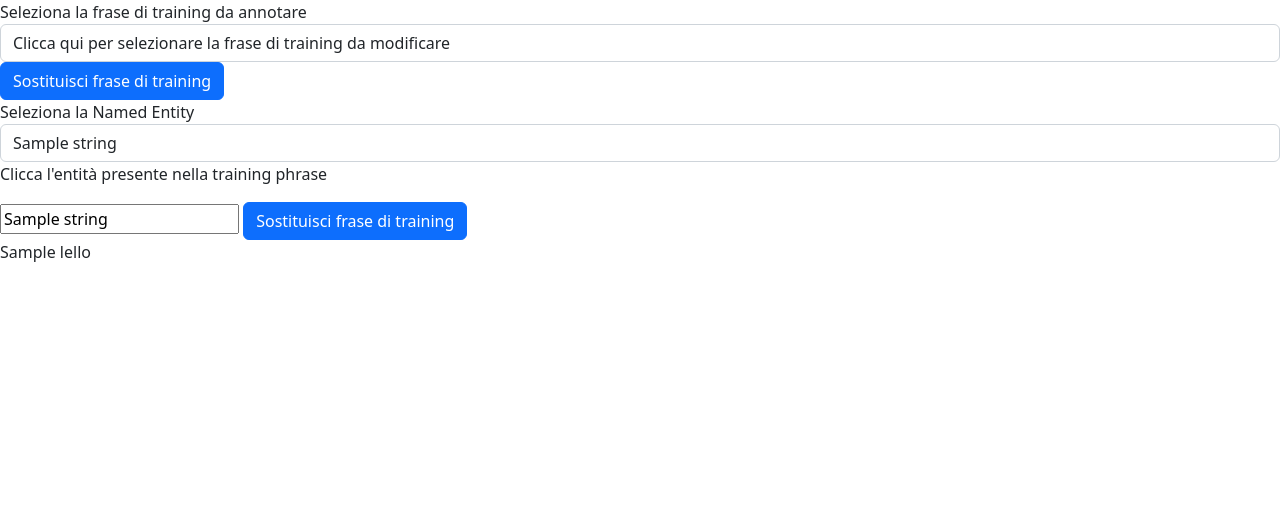
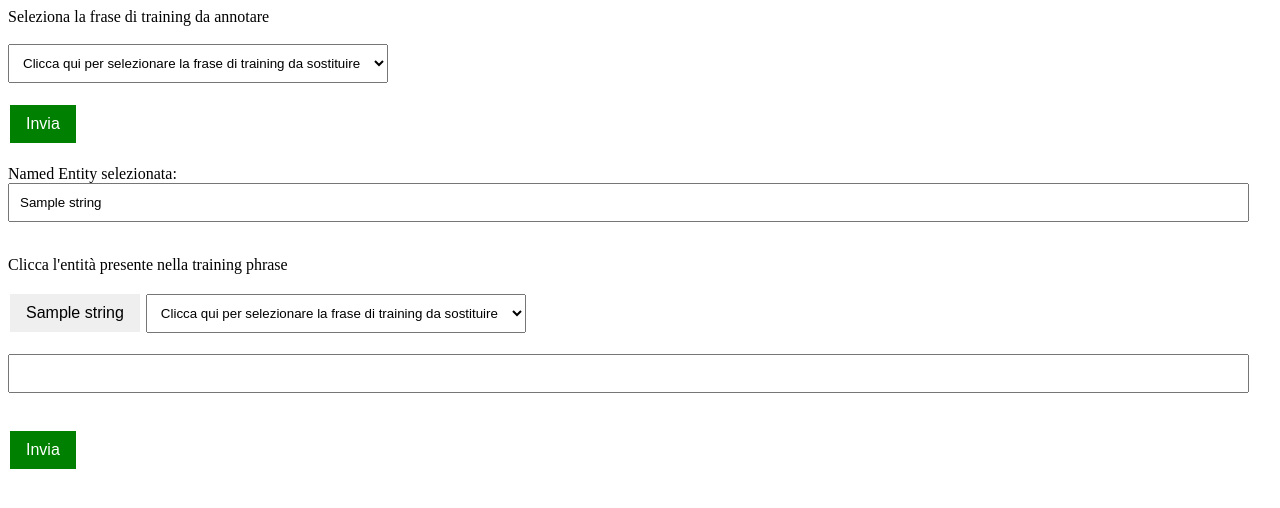
Before and after one commit to leletheprogrammer/SA_Progetto, a Flask app: template templates/write_down_training.html in a window 1280 px wide. Shown: the top 508 px of the page. Run offline with Flask 2, Linux system fonts and the light colour scheme; the template is opened without the code that fills it: most values are stand-ins (such as "Sample title", 1, 10 or a date in 2020).

Commit message:
Miglioramento write_down_training

```diff
--- a/main.py
+++ b/main.py
@@ -193,10 +193,10 @@
 	connection.row_factory = sqlite3.Row
 	cursor = connection.cursor()
 	phrases = cursor.execute('SELECT Phrase FROM TrainingPhrases').fetchall()
+	entities = cursor.execute('SELECT Entity FROM NamedEntities').fetchall()
 	values = list()
 	if request.method == 'POST':
 		form_data = request.form
-		lello = ''
 		if ('phraseSelected' in form_data):
 				value = form_data['phraseSelected'].split()
 				for string in value:
@@ -204,6 +204,8 @@
 						values.append(string)
 		if ('submitButton' in form_data):
 			if (form_data['submitButton'] == 'selectButton'):
+				values.clear()
+
 				value = form_data['selectTrainingPhrase'].split()
 				for string in value:
 					if (not (string == ' ')):
@@ -213,16 +215,10 @@
 				for string in value:
 					if (not (string == ' ')):
 						values.append(string)
-				for i in form_data.keys():
-					lello += i
-				return lello
-				for i in range(0, len(values)):
-					if (('entitySelected' + str(i + 1)) in form_data):
-						lello.append(form_data[('entitySelected' + str(i + 1))])
-				return str(lello)
+
 
 		connection.close()
-		return render_template('write_down_training.html', phrases = phrases, values = values, lello = lello)
+		return render_template('write_down_training.html', phrases = phrases, values = values, entities = entities)
 	elif request.method == 'GET':
 		return render_template('write_down_training.html', phrases = phrases)
 
--- a/templates/write_down_training.html
+++ b/templates/write_down_training.html
@@ -1,78 +1,120 @@
-<!doctype html>
+<!DOCTYPE html>
 <html lang = "en">
 	<head>
-		<meta charset = "utf-8">
+		<meta charset = "UTF-8">
 		<meta name = "viewport" content = "width=device-width, initial-scale=1">
 		<title>
-			Write_Down_Training_Phrase
+			Write down Training Phrase
 		</title>
-		<link href = "https://cdn.jsdelivr.net/npm/bootstrap@5.2.0-beta1/dist/css/bootstrap.min.css" rel = "stylesheet" integrity = "sha384-0evHe/X+R7YkIZDRvuzKMRqM+OrBnVFBL6DOitfPri4tjfHxaWutUpFmBp4vmVor" crossorigin = "anonymous">
-		<style>
-			input[type = button] {
-				background-color : 'white';
-			}
-		</style>
+		<link rel = "stylesheet" href = "{{ url_for('static', filename='css/style.css') }}">
 	</head>
 	<body>
 		<form method = "POST">
-			<div class = "form-group">
+			<div>
 				<label for = "selectTrainingPhrase">
 					Seleziona la frase di training da annotare
 				</label>
-				<select class = "form-control" id = "selectTrainingPhrase" name = "selectTrainingPhrase">
-				<option selected label = "Clicca qui per selezionare la frase di training da modificare">
-					{% for row in phrases %}
+				<br>
+				<br>
+				<select class = "form-control" name = "selectTrainingPhrase">
+					<option selected label = "Clicca qui per selezionare la frase di training da sostituire">
+						{% for row in phrases %}
 						<option>
-							{{row[0]}}
+							{{ row[0] }}
 						</option>
-					{% endfor %}
-				</option>
+						{% endfor %}
+					</option>
 				</select>
 			</div>
-			<button type = "submit" class = "btn btn-primary" name = "submitButton" value = "selectButton">
-				Sostituisci frase di training
+			<br>
+			<button type = "submit" class = "button green-button" name = "submitButton" value = "selectButton">
+				Invia
 			</button>
+			<br>
+			<br>
 			{% if values %}
-				<div class = "form-group">
+				<div>
 					<label for = "phraseSelected">
-						Seleziona la Named Entity
+						Named Entity selezionata:
 					</label>
-					<input type = "text" class = "form-control" name = "phraseSelected" value = "{% for string in values %}{{string}} {% endfor %}" readonly = "true">
+					<input type = "text" class = "form-control" id = "phraseSelected" name = "phraseSelected" size = "150" value = "{% for string in values %}{% if not loop.last %}{{ string }} {% else %}{{ string }}{% endif %}{% endfor %}" readonly = "true">
+					<br>
+					<br>
 					<p>
 						Clicca l'entità presente nella training phrase
 					</p>
 					{% for string in values %}
-						<input type = "text" name = "entitySelected{{loop.index}}" value = "{{string}}" readonly = "true" onclick = "entitySelected(this)">
+						<input type = "button" class = "button" name = "entitySelected{{ loop.index }}" value = "{{ string }}" readonly = "true" onclick = "entitySelected(this, {{ loop.index }})">
 					{% endfor %}
-					<button type = "submit" class = "btn btn-primary" name = "submitButton" value = "entityButton">
-						Sostituisci frase di training
+					<select class = "form-control" name = "selectTrainingPhrase">
+						<option selected label = "Clicca qui per selezionare la frase di training da sostituire">
+							{% for row in entities %}
+							<option>
+								{{ row[0] }}
+							</option>
+							{% endfor %}
+						</option>
+					</select>
+					<br>
+					<br>
+					<input type = "text" class = "form-control" id = "trainingPhrase" name = "trainingPhrase" size = "150" value = "" readonly = "true">
+					<br>
+					<br>
+					<p id = "val"></p>
+					<button type = "submit" class = "button green-button" name = "submitButton" value = "entityButton">
+						Invia
 					</button>
-					{% if lello %}
-					<p>{{lello}}</p>
-					{% endif %}
 				</div>
 			{% endif %}
 		</form>
 		<script>
-			const element = document.getElementById("entitySelected1");
-			element.addEventListener("click", function() {
-				entitySelected(element);
-			});
-			document.addEventListener("click", function() {
-				document.body.style.backgroundColor = "red";
-			});
-			function entitySelected(element) {
-				if (!element.disabled) {
+			{% if values %}
+				let enabledArray = [];
+				{% for string in values %}
+					enabledArray.push(false);
+				{% endfor %}
+				const text = document.getElementById('trainingPhrase');
+				var substrings;
+				var i;
+				var j;
+				const phrase = document.getElementById('phraseSelected').value.split(' ');
+			{% endif %}
+
+			function entitySelected(element, index) {
+				if (!enabledArray[index]) {
 					element.style.background = 'red';
 
-					element.addEventListener("click", function() {
-						entitySelected(element);
-					});
+					substrings = text.value.split(' ');
+					document.getElementById('val').innerHTML = substrings;
+					i = 0;
+					j = 0;
+					while (i < phrase.length) {
+						if (phrase[i] == substrings[j]) {
+							j++;
+						}
+						i++;
+					}
+
+					if (i != phrase.length) {
+						substrings.splice(j, element.value);
+					} else {
+						substrings.push(element.value);
+					}
+
+					text.value = substrings.join(' ');
+				} else {
+					element.style.background = 'grey';
+
+					substrings = text.value.split(' ');
+					var index = substrings.indexOf(element.value);
+					//document.getElementById('val').innerHTML = index;
+					if (index > -1) {
+						substrings.splice(index, 1);
+					}
+
+					text.value = substrings.join(' ');
 				}
-				else {
-					element.style.background = 'white';
-					element.removeAttribute("disabled");
-				}
+				enabledArray[index] = !enabledArray[index];
 			}
 		</script>
 	</body>
```
